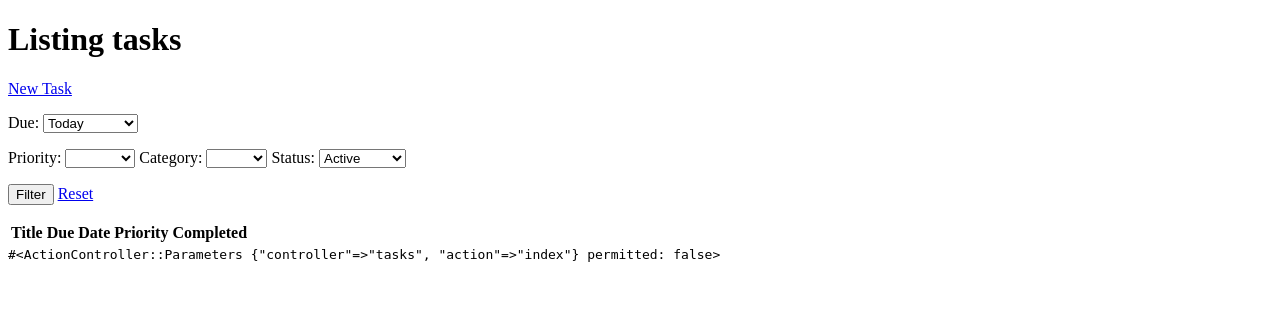
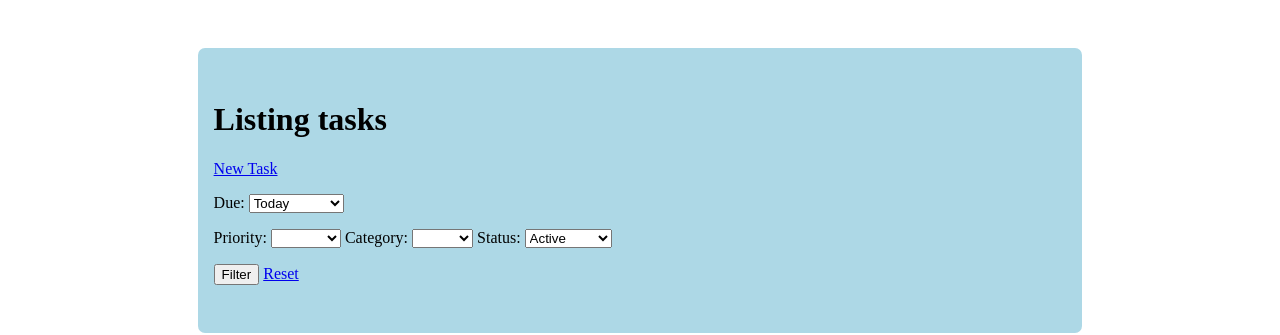
Before and after one commit to jonchan51/To-do-List, a Rails app: page /tasks in a window 1280 px wide. Shown: the top 335 px of the page. Run offline with Rails 7, Linux system fonts and the light colour scheme; data comes from the database, SQL or seed files in the repository; lists and menus that the app fills with data are empty; style sheets or scripts are compiled from the project's sources; parts of the project's set-up code (start-up, migrations or seed data) failed here and were passed over.

Commit message:
added css for index

```diff
--- a/app/assets/javascripts/tasks.js
+++ b/app/assets/javascripts/tasks.js
@@ -33,6 +33,10 @@
 }
 
 document.addEventListener("turbolinks:load", function() {
+  if (document.getElementById('task_listings')) {
+    addEvent(document.getElementById('task_listings'), 'click', toggle);
+  } else {}
+
   if (document.getElementById('listings')) {
     addEvent(document.getElementById('listings'), 'click', toggle);
     addEventByClass("subtask-edit", 'click', editSubtask);
--- a/app/assets/stylesheets/application.css
+++ b/app/assets/stylesheets/application.css
@@ -13,3 +13,12 @@
  *= require_tree .
  *= require_self
  */
+
+.container {
+  box-sizing: border-box;
+  width: 70%;
+  margin: 3em auto 0;
+  background: lightblue;
+  border-radius: 7px;
+  padding: 2em 1em;
+}
--- a/app/assets/stylesheets/tasks.scss
+++ b/app/assets/stylesheets/tasks.scss
@@ -2,6 +2,42 @@
 // They will automatically be included in application.css.
 // You can use Sass (SCSS) here: http://sass-lang.com/
 
+.index_row {
+  padding: 1.5em;
+  border-bottom: 1px solid gray;
+  overflow: auto;
+}
+
+#task_listings {
+  .completed {
+    width: 5%;
+    float: left;
+  }
+
+  .task_title {
+    width: 35%;
+    float: left;
+    text-align: left;
+  }
+
+  .task_date {
+    width: 30%;
+    float: left;
+    text-align: center;
+  }
+
+  .task_priority {
+    width: 15%;
+    float: left;
+  }
+
+  .task_destroy {
+    width: 10%;
+    float: left;
+  }
+}
+
+
 [class^="hidden-form-"]{
   display: none;
 }
--- a/app/views/layouts/application.html.erb
+++ b/app/views/layouts/application.html.erb
@@ -10,10 +10,12 @@
   </head>
 
   <body>
-    <% flash.each do |message_type, message| %>
-      <%= message %>
-    <% end %>
-    <%= yield %>
+    <div class="container">
+      <% flash.each do |message_type, message| %>
+        <%= message %>
+      <% end %>
+      <%= yield %>
+    </div>
     <%= debug(params) if Rails.env.development? %>
   </body>
 </html>
--- a/app/views/tasks/_listing.html.erb
+++ b/app/views/tasks/_listing.html.erb
@@ -1,18 +1,18 @@
 <table>
   <tr>
+    <th></th>
     <th>Title</th>
     <th>Due Date</th>
     <th>Priority</th>
-    <th>Completed</th>
   </tr>
 
   <% @tasks.each do |task| %>
     <tr>
+      <td><%= check_box_tag 'tasks', task.id, task.completed,
+                class: 'completed' %></td>
       <td><%= task.title %></td>
       <td><%= task.duedate.strftime("%A, %d %b %y - %l:%M %P") %></td>
       <td><%= task.priority_level %></td>
-      <td><%= check_box_tag 'tasks', task.id, task.completed,
-                class: 'completed' %></td>
       <td><%= link_to 'Show', task_path(task) %></td>
       <td><%= link_to 'Edit', edit_task_path(task) %></td>
       <td><%= link_to 'Destroy', task_path(task),
--- a/app/views/tasks/index.html.erb
+++ b/app/views/tasks/index.html.erb
@@ -3,13 +3,19 @@
 <%= link_to 'New Task', new_task_path %>
 
 <%= render 'filter' %>
-<% if !params[:category_id].blank? %>
-  <%= link_to 'Delete Category', category_path(params[:category_id]),
-      method: :delete,
-      data: { confirm: 'Are you sure? This will remove this category, and
-      your tasks will not be categorized under this category anymore.' } %>
-<% end %>
 
-<div id="listings">
-<%= render 'listing' %>
+<div id='task_listings'>
+  <% @tasks.each do |task| %>
+    <div class='index_row'>
+      <%= check_box_tag 'tasks', task.id, task.completed, class: 'completed' %>
+      <span class='task_title'><%= link_to task.title, task %></span>
+      <span class='task_date'>
+        <%= task.duedate.strftime("%A, %d %b %y") %>
+      </span>
+      <span class='task_priority'><%= task.priority_level %></span>
+      <span class='task_destroy'><%= link_to 'Destroy', task_path(task),
+          method: :delete,
+          data: { confirm: 'Are you sure?' } %></span>
+    </div>
+  <% end %>
 </div>
```
Also changed, not shown: app/views/tasks/index1.html.erb (added, +15 -0 lines).
